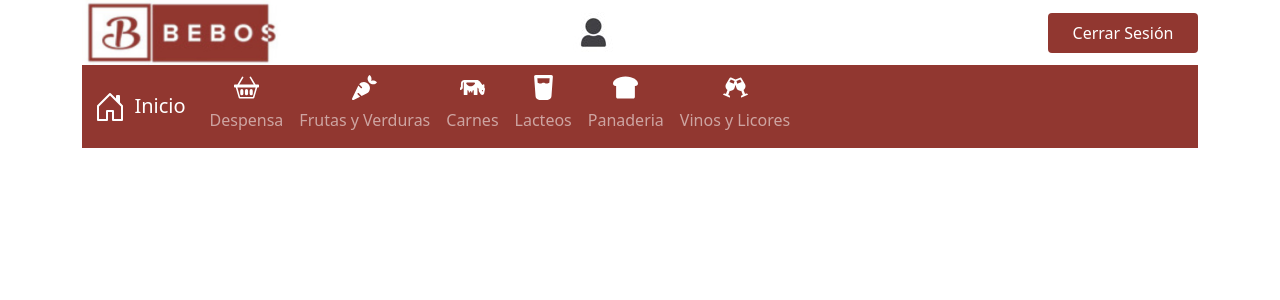
After one commit to LuisMV98/Tienda-Web, a PHP site: page /templates/cabecera_usuario.php in a window 1280 px wide. The commit adds this page. Shown: the top 300 px of the page. Run offline with PHP 8.4, Linux system fonts and the light colour scheme.

Commit message:
acceso de usuario y primera versión de nueva cabecera

```diff
--- a/login.php
+++ b/login.php
@@ -1,4 +1,6 @@
 <?php
+	session_start();
+	session_destroy();
   include 'templates/cabecera2.php';
 ?>
 
--- /dev/null
+++ b/templates/cabecera_usuario.php
@@ -0,0 +1,114 @@
+<!DOCTYPE html>
+<html>
+<head>
+	<meta charset="utf-8">
+	<title>Los bebos | tu tienda en linea</title>
+	<meta name="vieport" content="width=device-width, initial-scale=1, shrink-to-fit=no">
+	<link href="css/bootstrap.min.css" rel="stylesheet">
+    <link href="css/tienda.css" rel="stylesheet"
+    <link href="https://fonts.googleapis.com/css?family=Playfair&#43;Display:700,900&amp;display=swap" rel="stylesheet">
+    <link rel="stylesheet" href="https://cdnjs.cloudflare.com/ajax/libs/font-awesome/4.7.0/css/font-awesome.min.css">
+
+</head>
+
+<header>
+    <div class="container">
+        <div class="row align-items-center">
+          <div class="col">
+              <a href="index.php">
+                <img src = "imagenes/logo.jpeg" width="200px">
+              </a>
+          </div>
+          <div class="col">
+                <img src="imagenes/usuario.jpg">
+          </div>
+          <div class="col-auto me-auto">
+            <button type="button" class="btn boton" onclick="location.href='cerrar_sesion.php'">Cerrar Sesión</button>
+          </div>
+        </div>
+</header>
+
+<body>
+  <div class="container">
+    <div class="principal">
+      <nav class="navbar navbar-expand-lg navbar-dark"  style="background-color: #913730;">
+        <div class="container-fluid">
+
+            <span class="borde">
+                <svg xmlns="http://www.w3.org/2000/svg" width="30" height="30" fill="currentColor" class="bi bi-house-door" viewBox="0 0 15 15">
+                    <path d="M8.354 1.146a.5.5 0 0 0-.708 0l-6 6A.5.5 0 0 0 1.5 7.5v7a.5.5 0 0 0 .5.5h4.5a.5.5 0 0 0 .5-.5v-4h2v4a.5.5 0 0 0 .5.5H14a.5.5 0 0 0 .5-.5v-7a.5.5 0 0 0-.146-.354L13 5.793V2.5a.5.5 0 0 0-.5-.5h-1a.5.5 0 0 0-.5.5v1.293L8.354 1.146zM2.5 14V7.707l5.5-5.5 5.5 5.5V14H10v-4a.5.5 0 0 0-.5-.5h-3a.5.5 0 0 0-.5.5v4H2.5z"/>
+                </svg>
+            </span>
+
+          <a class="navbar-brand" href="index.php">&nbsp;&nbsp;Inicio</a>
+          <button class="navbar-toggler" type="button" data-bs-toggle="collapse" data-bs-target="#navbarSupportedContent" aria-controls="navbarSupportedContent" aria-expanded="false" aria-label="Toggle navigation">
+            <span class="navbar-toggler-icon"></span>
+          </button>
+          <div class="collapse navbar-collapse" id="navbarSupportedContent">
+            <ul class="navbar-nav me-auto mb-2 mb-lg-0">
+              <li class="nav-item">
+                <center>
+                  <span class="borde">
+                    <svg xmlns="http://www.w3.org/2000/svg" width="25" height="25" fill="currentColor" class="bi bi-basket2" viewBox="0 0 16 16">
+                      <path d="M4 10a1 1 0 0 1 2 0v2a1 1 0 0 1-2 0v-2zm3 0a1 1 0 0 1 2 0v2a1 1 0 0 1-2 0v-2zm3 0a1 1 0 1 1 2 0v2a1 1 0 0 1-2 0v-2z"/>
+                      <path d="M5.757 1.071a.5.5 0 0 1 .172.686L3.383 6h9.234L10.07 1.757a.5.5 0 1 1 .858-.514L13.783 6H15.5a.5.5 0 0 1 .5.5v1a.5.5 0 0 1-.5.5h-.623l-1.844 6.456a.75.75 0 0 1-.722.544H3.69a.75.75 0 0 1-.722-.544L1.123 8H.5a.5.5 0 0 1-.5-.5v-1A.5.5 0 0 1 .5 6h1.717L5.07 1.243a.5.5 0 0 1 .686-.172zM2.163 8l1.714 6h8.246l1.714-6H2.163z"/>
+                    </svg>
+                  </span>
+                </center>
+                <a class="nav-link" href="despensa.php">Despensa</a>
+              </li>
+              <li class="nav-item">
+                <center>
+                    <span class="borde">
+                      <svg xmlns="http://www.w3.org/2000/svg" width="25" height="25" fill="currentColor" viewBox="0 0 512 512">
+                        <path d="M298.2 156.6C245.5 130.9 183.7 146.1 147.1 189.4l55.27 55.31c6.25 6.25 6.25 16.33 0 22.58c-3.127 3-7.266 4.605-11.39 4.605s-8.068-1.605-11.19-4.605L130.3 217l-128.1 262.8c-2.875 6-3 13.25 0 19.63c5.5 11.12 19 15.75 30 10.38l133.6-65.25L116.7 395.3c-6.377-6.125-6.377-16.38 0-22.5c6.25-6.25 16.37-6.25 22.5 0l56.98 56.98l102-49.89c24-11.63 44.5-31.26 57.13-57.13C385.5 261.1 359.9 186.8 298.2 156.6zM390.2 121.8C409.7 81 399.7 32.88 359.1 0c-50.25 41.75-52.51 107.5-7.875 151.9l8 8C404.5 204.5 470.4 202.3 512 152C479.1 112.3 430.1 102.3 390.2 121.8z"/>
+                      </svg>
+                    </span>
+                </center>
+                <a class="nav-link" href="reseñas.html">Frutas y Verduras</a>
+              </li>
+              <li class="nav-item">
+                <center>
+                  <span class="borde">
+                    <svg xmlns="http://www.w3.org/2000/svg" width="25" height="25" fill="currentColor" viewBox="0 0 640 512">
+                      <path d="M634 276.8l-9.999-13.88L624 185.7c0-11.88-12.5-19.49-23.12-14.11c-10.88 5.375-19.5 13.5-26.38 23l-65.75-90.92C490.6 78.71 461.8 64 431 64H112C63.37 64 24 103.4 24 152v86.38C9.5 250.1 0 267.9 0 288v32h8c35.38 0 64-28.62 64-64L72 152c0-16.88 10.5-31.12 25.38-37C96.5 119.1 96 123.5 96 128l.0002 304c0 8.875 7.126 16 16 16h63.1c8.875 0 16-7.125 16-16l.0006-112c9.375 9.375 20.25 16.5 32 21.88V368c0 8.875 7.252 16 16 16c8.875 0 15.1-7.125 15.1-16v-17.25c9.125 1 12.88 2.25 32-.125V368c0 8.875 7.25 16 16 16c8.875 0 16-7.125 16-16v-26.12C331.8 336.5 342.6 329.2 352 320l-.0012 112c0 8.875 7.125 16 15.1 16h64c8.75 0 16-7.125 16-16V256l31.1 32l.0006 41.55c0 12.62 3.752 24.95 10.75 35.45l41.25 62C540.8 440.1 555.5 448 571.4 448c22.5 0 41.88-15.88 46.25-38l21.75-108.6C641.1 292.8 639.1 283.9 634 276.8zM377.3 167.4l-22.88 22.75C332.5 211.8 302.9 224 272.1 224S211.5 211.8 189.6 190.1L166.8 167.4C151 151.8 164.4 128 188.9 128h166.2C379.6 128 393 151.8 377.3 167.4zM576 352c-8.875 0-16-7.125-16-16s7.125-16 16-16s16 7.125 16 16S584.9 352 576 352z"/>
+                    </svg>
+                  </span>
+                </center>
+                <a class="nav-link" href="acceso.html">Carnes</a>
+              </li>
+              <li class="nav-item">
+                <center>
+                  <span class="borde">
+                    <svg xmlns="http://www.w3.org/2000/svg" width="25" height="25" fill="currentColor" viewBox="0 0 384 512">
+                      <path d="M352 0C360.9 0 369.4 3.692 375.4 10.19C381.5 16.69 384.6 25.42 383.9 34.28L355.1 437.7C352.1 479.6 317.3 512 275.3 512H108.7C66.72 512 31.89 479.6 28.9 437.7L.0813 34.28C-.5517 25.42 2.527 16.69 8.58 10.19C14.63 3.692 23.12 0 32 0L352 0zM97.19 168.6C116.6 178.3 139.4 178.3 158.8 168.6C179.7 158.1 204.3 158.1 225.2 168.6C244.6 178.3 267.4 178.3 286.8 168.6L311 156.5L317.6 64H66.37L72.97 156.5L97.19 168.6z"/>
+                    </svg>
+                  </span>
+                </center>
+                <a class="nav-link" href="acceso.html">Lacteos</a>
+              </li>
+              <li class="nav-item">
+                <center>
+                  <span class="borde">
+                    <svg xmlns="http://www.w3.org/2000/svg" width="25" height="25" fill="currentColor" viewBox="0 0 512 512">
+                      <path d="M512 176.1C512 203 490.4 224 455.1 224H448v224c0 17.67-14.33 32-32 32H96c-17.67 0-32-14.33-32-32V224H56.89C21.56 224 0 203 0 176.1C0 112 96 32 256 32S512 112 512 176.1z"/>
+                    </svg>
+                  </span>
+                </center>
+                <a class="nav-link" href="acceso.html">Panaderia</a>
+              </li>
+              <li class="nav-item">
+                <center>
+                  <span class="borde">
+                    <svg xmlns="http://www.w3.org/2000/svg" width="25" height="25" fill="currentColor" viewBox="0 0 640 512">
+                      <path d="M639.4 433.6c-8.374-20.37-31.75-30.12-52.12-21.62l-22.12 9.249l-38.75-101.1c47.87-34.1 64.87-100.2 34.5-152.7l-86.62-150.5c-7.999-13.87-24.1-19.75-39.1-13.62l-114.2 47.37L205.8 2.415C190.8-3.71 173.8 2.165 165.8 16.04L79.15 166.5C48.9 219 65.78 284.3 113.6 319.2l-38.75 101.9L52.78 411.9c-20.37-8.499-43.62 1.25-52.12 21.62c-1.75 4.124 .125 8.749 4.25 10.5l162.4 67.37c3.1 1.75 8.624-.125 10.37-4.249c8.374-20.37-1.25-43.87-21.62-52.37l-22.12-9.124l39.37-103.6c4.5 .4999 8.874 1.25 13.12 1.25c51.75 0 99.37-32.1 113.4-85.24l20.25-75.36l20.25 75.36c13.1 52.24 61.62 85.24 113.4 85.24c4.25 0 8.624-.7499 13.12-1.25l39.25 103.6l-22.12 9.124c-20.37 8.499-30.12 31.1-21.62 52.37c1.75 4.124 6.5 5.999 10.5 4.249l162.4-67.37C639.1 442.2 641.1 437.7 639.4 433.6zM275.9 162.1L163.8 115.6l36.5-63.37L294.8 91.4L275.9 162.1zM364.1 162.1l-18.87-70.74l94.49-39.12l36.5 63.37L364.1 162.1z"/>
+                    </svg>
+                  </span>
+                </center>
+                <a class="nav-link" href="acceso.html">Vinos y Licores</a>
+              </li>
+            </ul>
+
+          </div>
+        </div>
+      </nav>
```
Also changed, not shown: cerrar_sesion.php (added, +7 -0 lines), index.php (+6 -1 lines), login_error.php (added, +74 -0 lines), validar.php (+9 -9 lines), imagenes/usuario.jpg (added).
